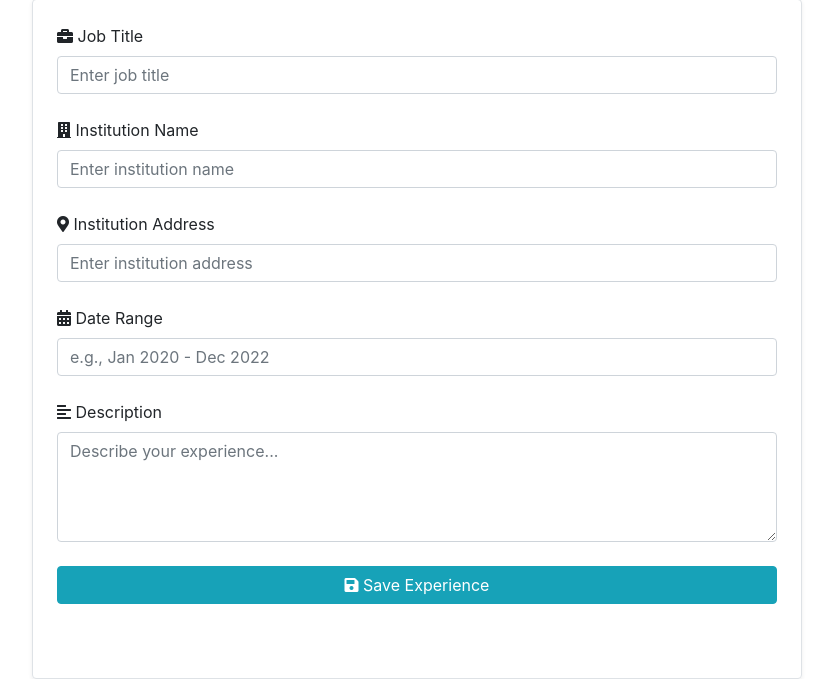
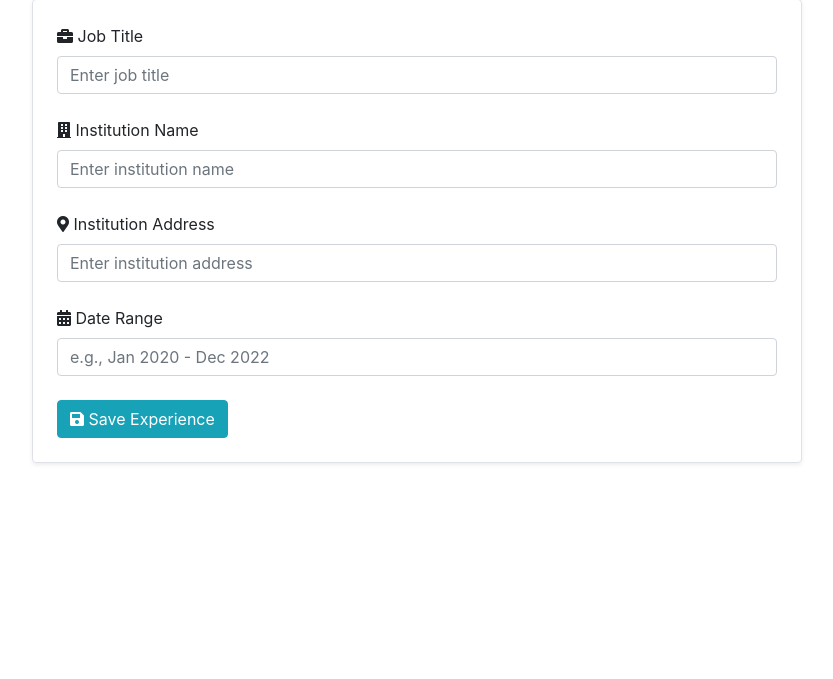
Before and after one commit to Izzeddin-Samara/Fitness_Track, a Django app: template app/templates/update_experience.html in a window 1280 px wide. Shown: the part 167-846 px from the top of the page, without its empty margins (223-1056 px from the left). After the commit the page ends 631 px from the top, so only its background shows below. Run offline with Django 3.2, Linux system fonts and the light colour scheme; the template is opened without the code that fills it, so the values that code supplies are empty; some libraries are stand-ins or nearby versions.

Commit message:
Pre-fill update experience form fields and remove description field

```diff
--- a/app/templates/update_experience.html
+++ b/app/templates/update_experience.html
@@ -45,35 +45,30 @@
 
                     <div class="form-group">
                         <label for="job_title"><i class="fas fa-briefcase"></i> Job Title</label>
-                        <input type="text" class="form-control" id="job_title" name="job_title" placeholder="Enter job title" required>
+                        <input type="text" class="form-control" id="job_title" name="job_title" placeholder="Enter job title" value="{{experience.job_title}}" required>
                         <div class="invalid-feedback">Please enter a job title.</div>
                     </div>
 
                     <div class="form-group">
                         <label for="institution_name"><i class="fas fa-building"></i> Institution Name</label>
-                        <input type="text" class="form-control" id="institution_name" name="institution_name" placeholder="Enter institution name" required>
+                        <input type="text" class="form-control" id="institution_name" name="institution_name" placeholder="Enter institution name" value="{{experience.institution_name}}" required>
                         <div class="invalid-feedback">Please enter an institution name.</div>
                     </div>
 
                     <div class="form-group">
                         <label for="institution_address"><i class="fas fa-map-marker-alt"></i> Institution Address</label>
-                        <input type="text" class="form-control" id="institution_address" name="institution_address" placeholder="Enter institution address" required>
+                        <input type="text" class="form-control" id="institution_address" name="institution_address" placeholder="Enter institution address" value="{{exercise.institution_address}}" required>
                         <div class="invalid-feedback">Please enter an institution address.</div>
                     </div>
 
                     <div class="form-group">
                         <label for="date_range"><i class="fas fa-calendar-alt"></i> Date Range</label>
-                        <input type="text" class="form-control" id="date_range" name="date_range" placeholder="e.g., Jan 2020 - Dec 2022" required>
+                        <input type="text" class="form-control" id="date_range" name="date_range" placeholder="e.g., Jan 2020 - Dec 2022" value="{{experience.date_range}}" required>
                         <div class="invalid-feedback">Please enter a date range.</div>
                     </div>
 
-                    <div class="form-group">
-                        <label for="description"><i class="fas fa-align-left"></i> Description</label>
-                        <textarea class="form-control" id="description" name="description" rows="4" placeholder="Describe your experience..." required></textarea>
-                        <div class="invalid-feedback">Please provide a description.</div>
-                    </div>
 
-                    <button type="submit" class="btn btn-info btn-block"><i class="fas fa-save"></i> Save Experience</button>
+                    <button type="submit" class="btn btn-info"><i class="fas fa-save"></i> Save Experience</button>
                 </form>
             </div>
         </div>
```
